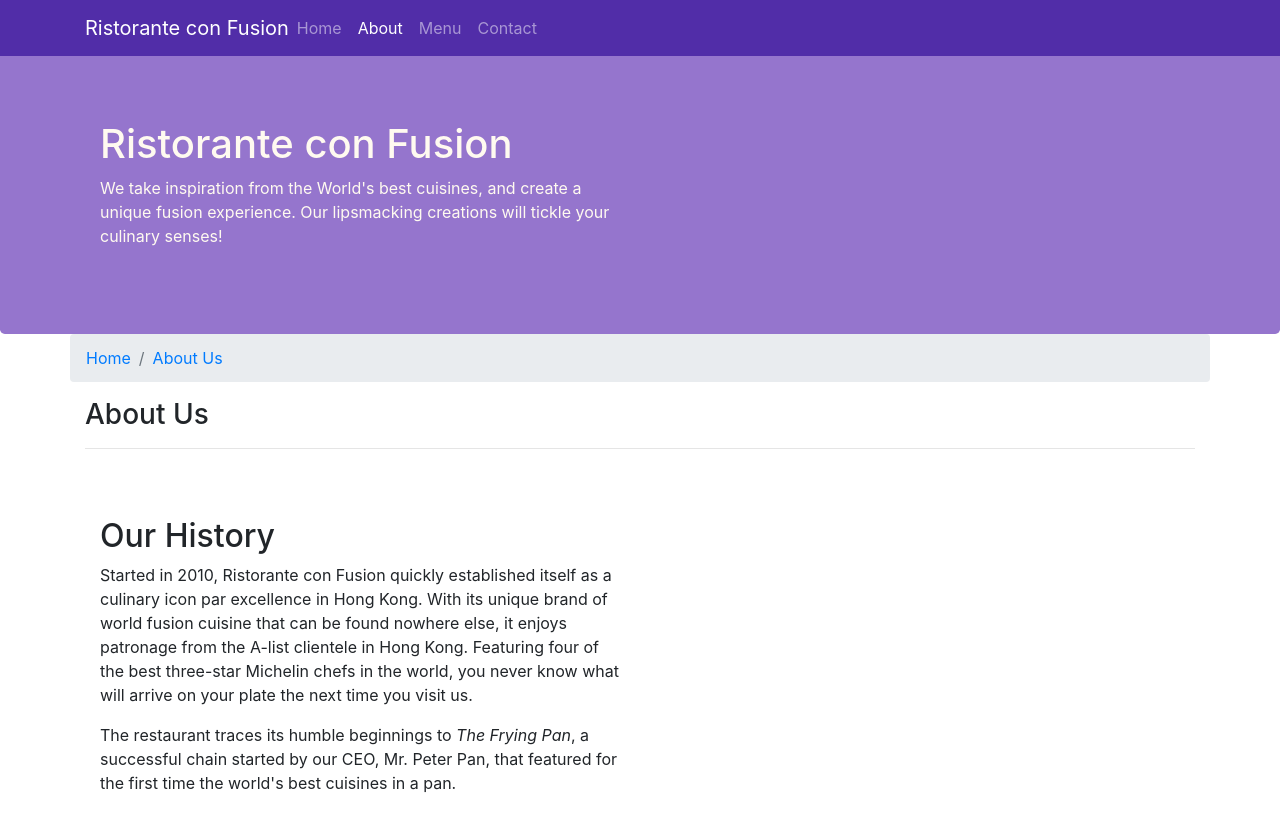
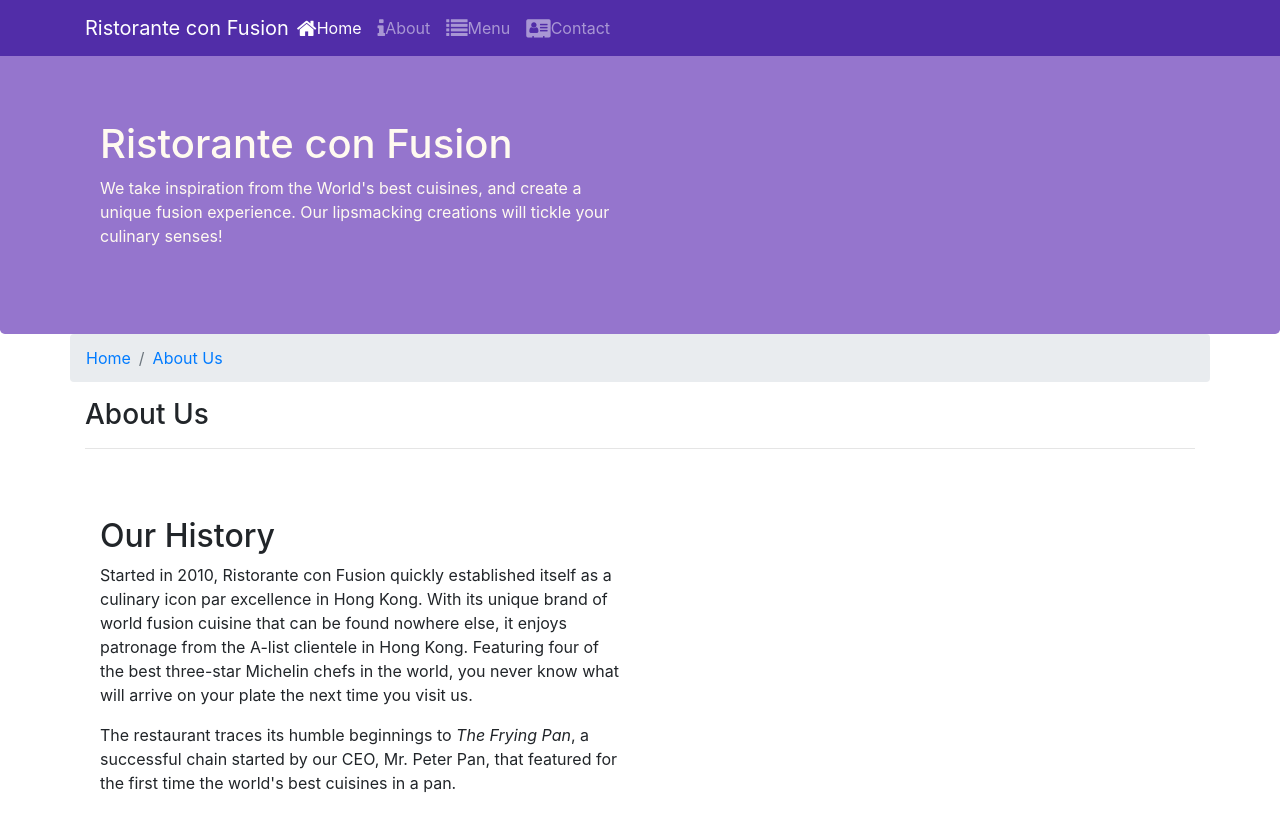
Before and after one commit to ashishgurram/bootstrap, a website: page aboutus.html in a window 1280 px wide. Shown: the top 814 px of the page. Drawn offline with nearby package versions, Linux system fonts and the light colour scheme.

Commit message:
icon fonts

```diff
--- a/aboutus.html
+++ b/aboutus.html
@@ -9,6 +9,8 @@
 
     <!-- Bootstrap CSS -->
     <link rel="stylesheet" href="node_modules/bootstrap/dist/css/bootstrap.min.css">
+    <link rel="stylesheet" href="node_modules/font-awesome/css/font-awesome.min.css">
+    <link rel="stylesheet" href="node_modules/bootstrap-social/bootstrap-social.css">
     <link rel="stylesheet" href="css/styles.css">
 
     <title>Ristorante Con Fusion: About Us</title>
@@ -25,10 +27,10 @@
 
            <div class="collapse navbar-collapse" id="Navbar">
             <ul class="navbar-nav mr-auto">
-                <li class="nav-item "><a class="nav-link" href="index.html">Home</a></li>
-                <li class="nav-item active"><a class="nav-link" href="#">About</a></li>
-                <li class="nav-item"><a class="nav-link" href="#">Menu</a></li>
-                <li class="nav-item"><a class="nav-link" href="#">Contact</a></li>
+                <li class="nav-item active"><a class="nav-link" href="#"><span class="fa fa-home fa-lg"></span>Home</a></li>
+                <li class="nav-item"><a class="nav-link" href="aboutus.html"><span class="fa fa-info fa-lg"></span>About</a></li>
+                <li class="nav-item"><a class="nav-link" href="#"><span class="fa fa-list fa-lg"></span>Menu</a></li>
+                <li class="nav-item"><a class="nav-link" href="#"><span class="fa fa-address-card fa-lg"></span>Contact</a></li>
 
             </ul>
         </div>
--- a/package.json
+++ b/package.json
@@ -15,6 +15,8 @@
   },
   "dependencies": {
     "bootstrap": "^4.0.0",
+    "bootstrap-social": "^5.1.1",
+    "font-awesome": "^4.7.0",
     "jquery": "^3.3.1",
     "popper.js": "^1.12.9"
   }
```
Also changed, not shown: index.html (+6 -4 lines), 1 other file.
